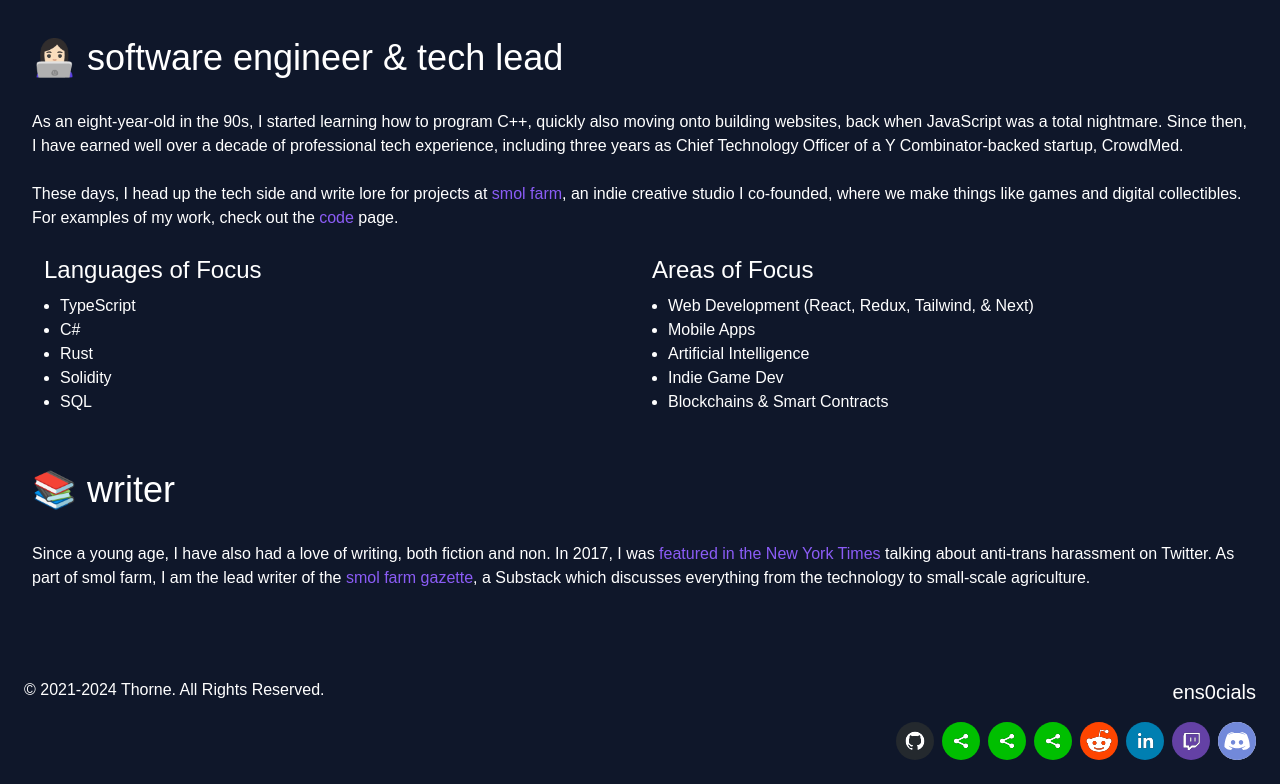
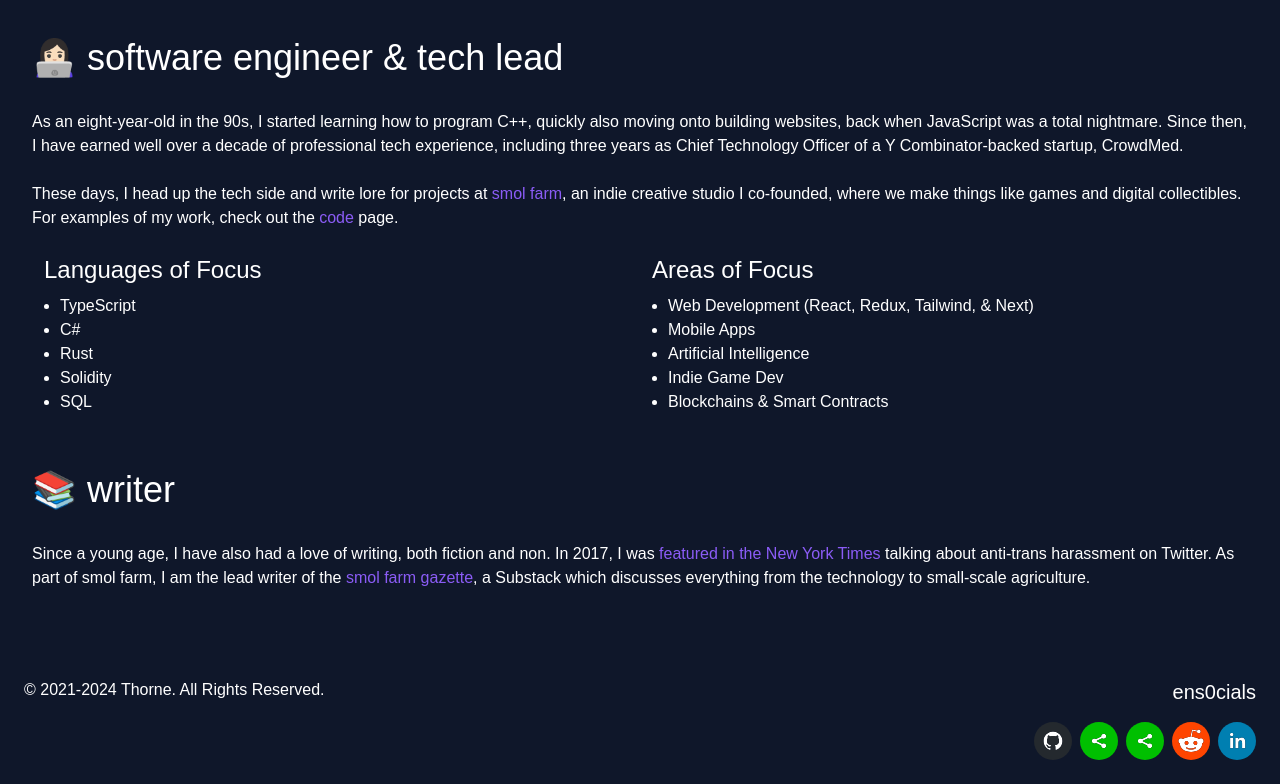
Before and after one commit to ExistentialEnso/ens0-me, a Next.js app: page / in a window 1280 px wide. Shown: the part 353-1137 px from the top of the page. Built offline with nearby package versions, Linux system fonts and the light colour scheme; a web font is replaced by a local one.

Commit message:
Simplify socials

```diff
--- a/src/app/components/Footer.tsx
+++ b/src/app/components/Footer.tsx
@@ -11,11 +11,8 @@ const Footer = () => {
         { url: 'https://github.com/ExistentialEnso', label: 'GitHub' },
         { url: 'https://www.x.com/existentialenso', label: 'X' },
         { url: 'https://bsky.app/profile/ens0.me', label: 'BlueSky' },
-        { url: 'https://leetcode.com/ens0/', label: 'LeetCode' },
         { url: 'https://www.reddit.com/u/existentialenso/', label: 'Reddit' },
         { url: 'https://linkedin.com/in/ens0', label: 'LinkedIn' },
-        { url: 'https://www.twitch.tv/ens0plays', label: 'Twitch' },
-        { url: 'https://discord.com/users/248659552654852097', label: 'Discord' },
     ]
 
     return (
```
